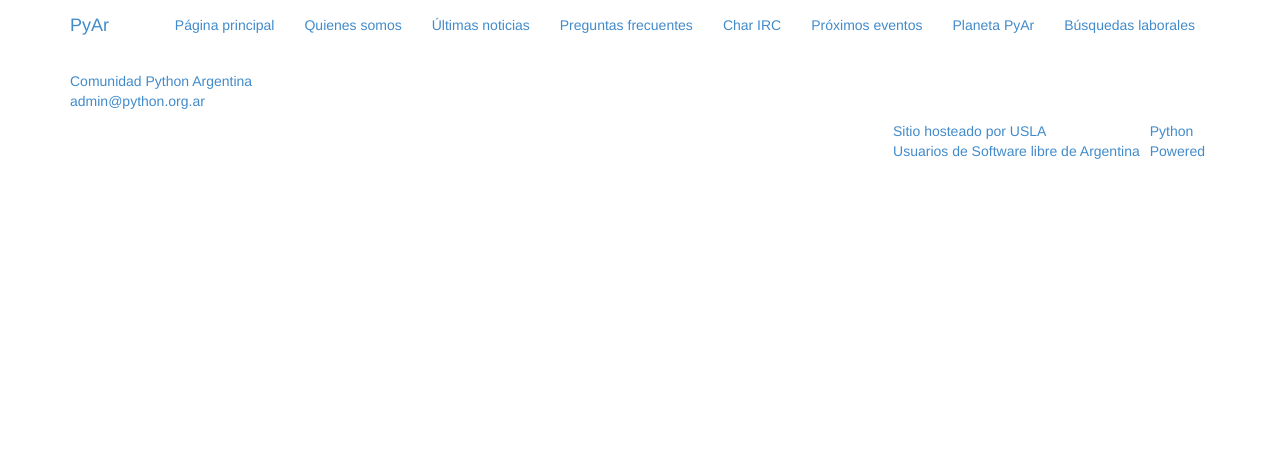
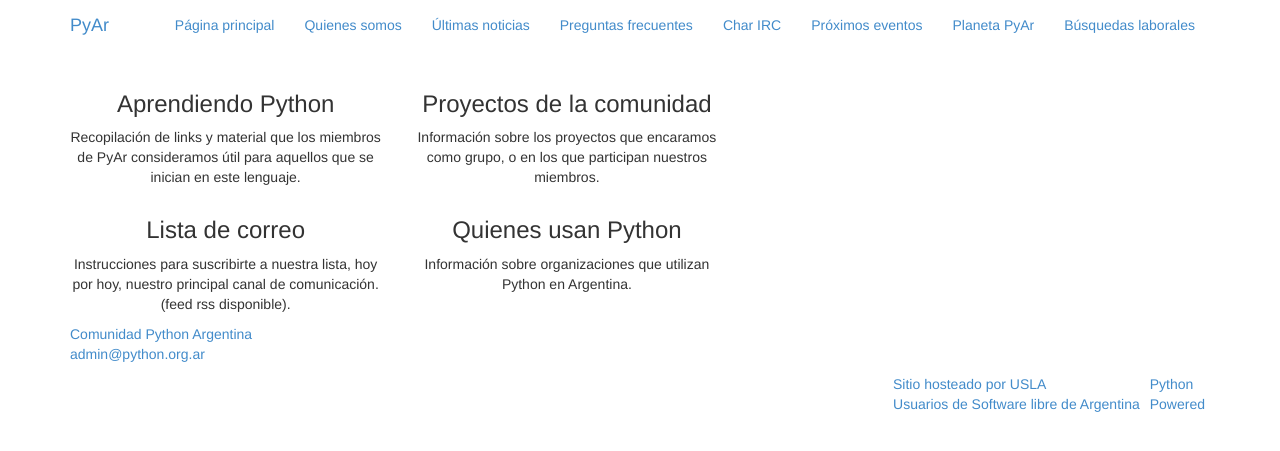
Before and after one commit to PyAr/pyarweb, a Django app: page / in a window 1280 px wide. Shown: the top 451 px of the page. Run offline with Django 3.2, Linux system fonts and the light colour scheme; some libraries are stand-ins or nearby versions.

Commit message:
Add descriptions

```diff
--- a/templates/index.html
+++ b/templates/index.html
@@ -1,5 +1,35 @@
 {% extends "base.html" %}
 
 {% block content %}
-<main></main>
+<main role="main">
+	<div class="container">
+		<div class="row">
+			<div class="col-md-7">
+				<section>
+					<div class="row">
+						<article class="col-md-6">
+							<h3 class="text-center">Aprendiendo Python</h3>
+							<p class="text-center">Recopilación de links y material que los miembros de PyAr consideramos útil para aquellos que se inician en este lenguaje.</p>
+						</article>
+						<article class="col-md-6">
+							<h3 class="text-center">Proyectos de la comunidad</h3>
+							<p class="text-center">Información sobre los proyectos que encaramos como grupo, o en los que participan nuestros miembros.</p>
+						</article>
+					</div>
+					<div class="row">
+						<article class="col-md-6">
+							<h3 class="text-center">Lista de correo</h3>
+							<p class="text-center">Instrucciones para suscribirte a nuestra lista, hoy por hoy, nuestro principal canal de comunicación. (feed rss disponible).</p>
+						</article>
+						<article class="col-md-6">
+							<h3 class="text-center">Quienes usan Python</h3>
+							<p class="text-center">Información sobre organizaciones que utilizan Python en Argentina.</p>
+						</article>
+					</div>
+				</section>
+			</div>
+			<div class="col-md-5"></div>
+		</div>
+	</div>
+</main>
 {% endblock %}
```
